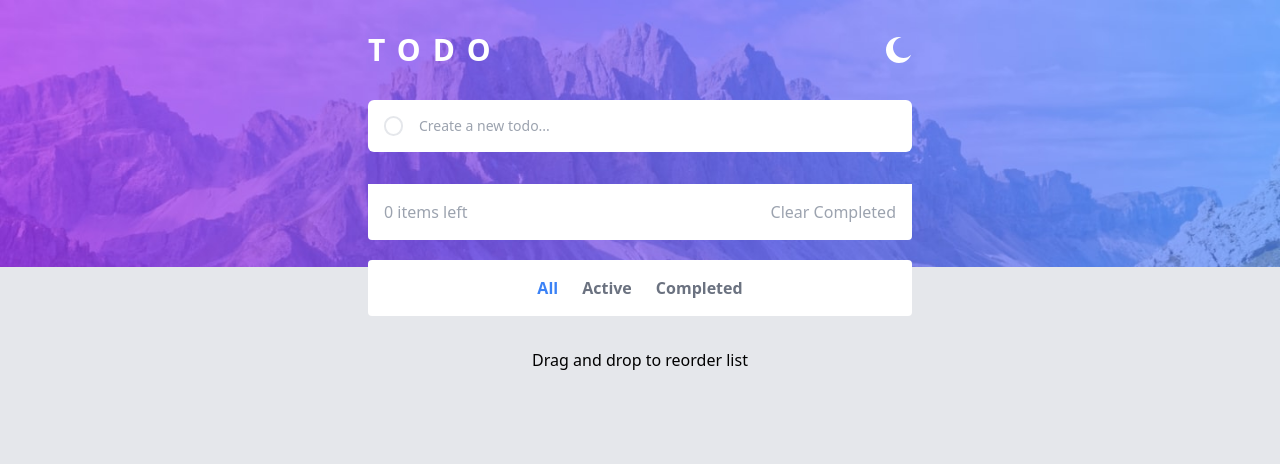
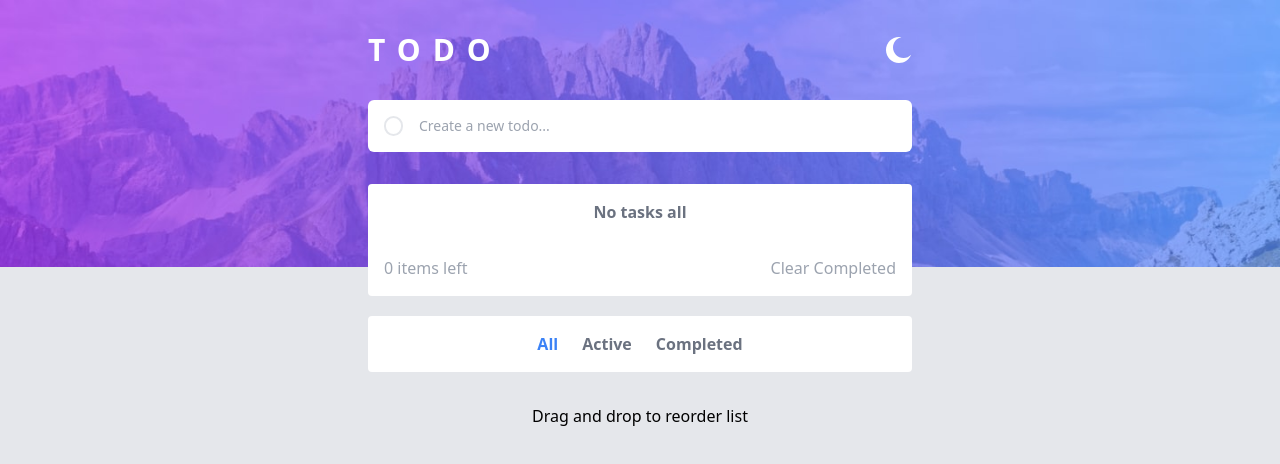
Before and after one commit to Netgraphic/vite-react-tailwind-todo-frontendmentor, a React (Vite) app: page / in a window 1280 px wide. Shown: the top 464 px of the page. Built offline with nearby package versions, Linux system fonts and the light colour scheme.

Commit message:
no tasks validation

```diff
--- a/src/App.jsx
+++ b/src/App.jsx
@@ -79,6 +79,7 @@ const App = () => {
                     todos={filteredTodos()}
                     updateTodo={updateTodo}
                     removeTodo={removeTodo}
+                    filter={filter}
                 />
 
                 <TodoComputed
--- a/src/components/TodoList.jsx
+++ b/src/components/TodoList.jsx
@@ -1,6 +1,13 @@
 import TodoItem from "./TodoItem";
 
-const TodoList = ({ todos, updateTodo, removeTodo }) => {
+const TodoList = ({ todos, updateTodo, removeTodo, filter }) => {
+    if (todos.length === 0) {
+        return (
+            <div className="mt-8 overflow-hidden rounded-t bg-white p-4 text-center font-bold text-gray-500 transition-all duration-200 dark:bg-gray-800">
+                No tasks {filter}
+            </div>
+        );
+    } else {
         return (
             <div className="mt-8 overflow-hidden rounded-t bg-white transition-all duration-200 dark:bg-gray-800 [&>article]:p-4">
                 {todos.map((todo) => (
@@ -13,6 +20,7 @@ const TodoList = ({ todos, updateTodo, removeTodo }) => {
                 ))}
             </div>
         );
+    }
 };
 
 export default TodoList;
```
Lines whose indentation alone changed are shown as unchanged.
